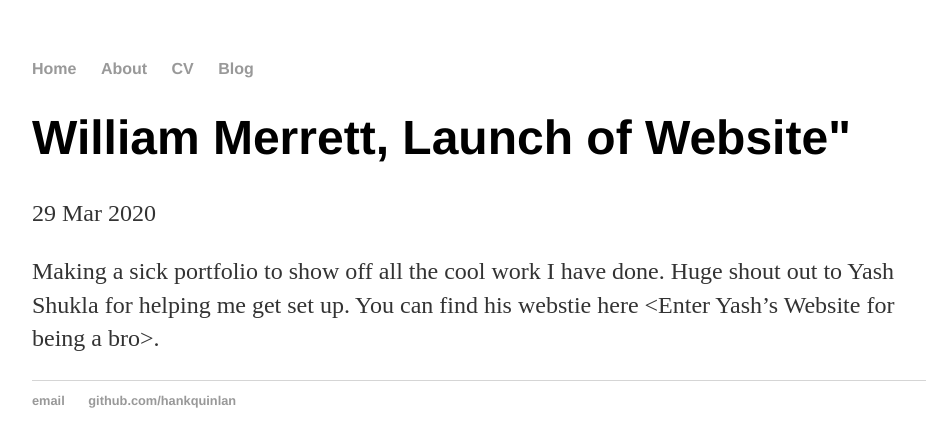
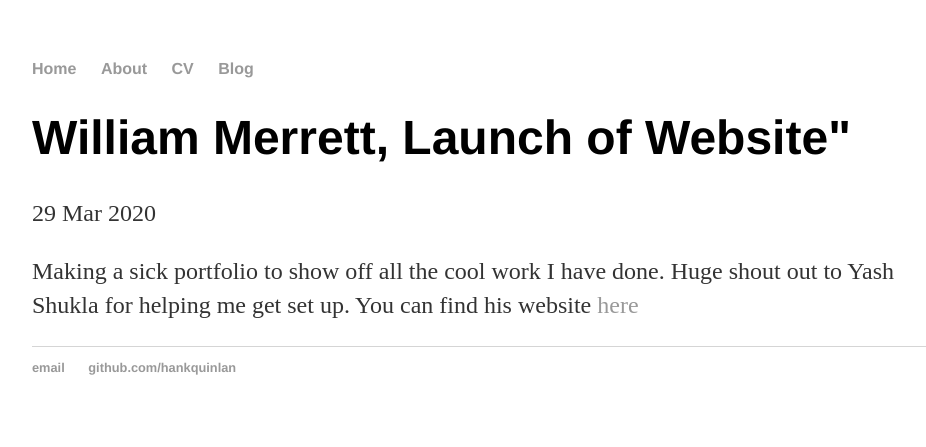
Before and after one commit to Bill371/Bill371.github.io, a Jekyll site: the page built from _posts/2020-03-29-website-creation.md, in a window 1280 px wide. Shown: the top 447 px of the page, without its empty margins (160-1086 px from the left). Built offline with Jekyll 4.4.1, drawn with Linux system fonts in a browser that asks for light colours.

Commit message:
Update 2020-03-29-website-creation.md
Fix spelling and add Yash's website

```diff
--- a/_posts/2020-03-29-website-creation.md
+++ b/_posts/2020-03-29-website-creation.md
@@ -5,5 +5,4 @@ date: 2020-03-29
 ---
 
 Making a sick portfolio to show off all the cool work I have done. Huge
-shout out to Yash Shukla for helping me get set up. You can find his webstie
-here <Enter Yash's Website for being a bro>.
+shout out to Yash Shukla for helping me get set up. You can find his website <a href="https://yashshukla.ca/portfolio-details.html#item1">here</a>
```
